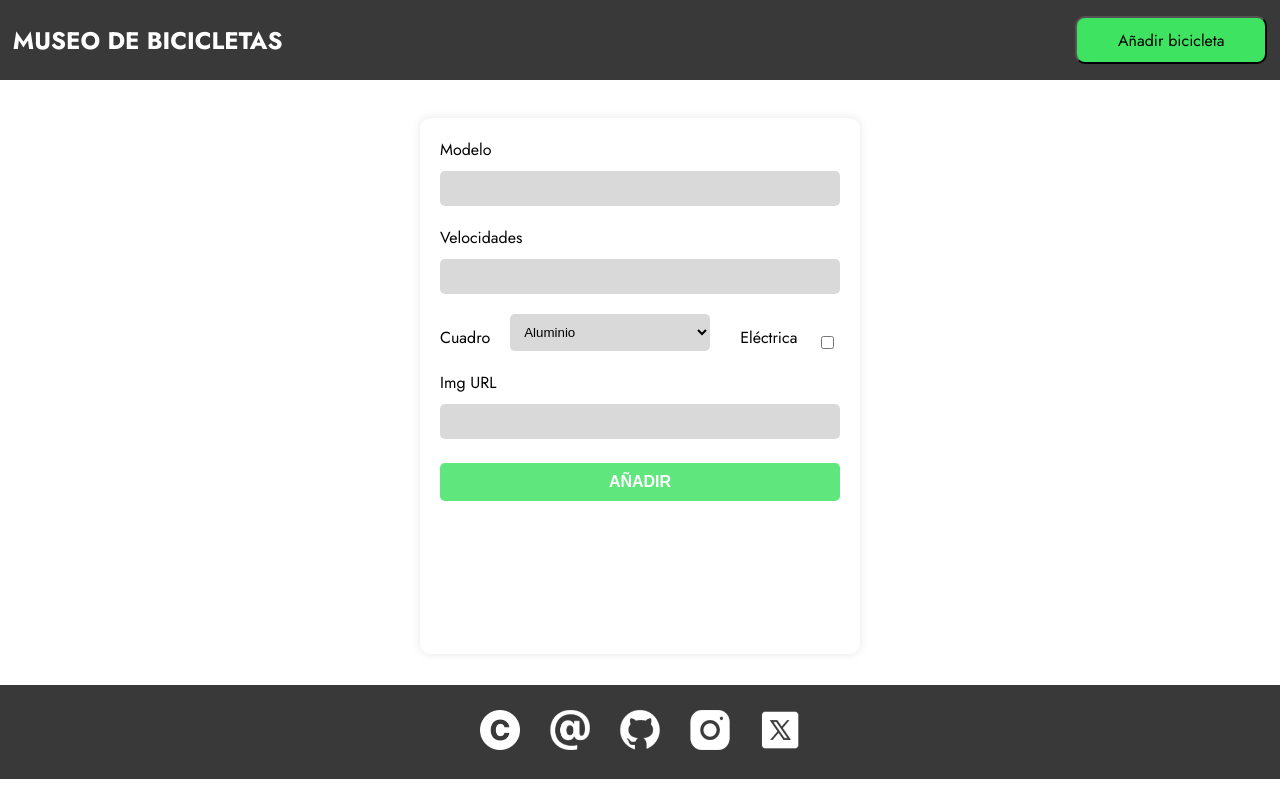
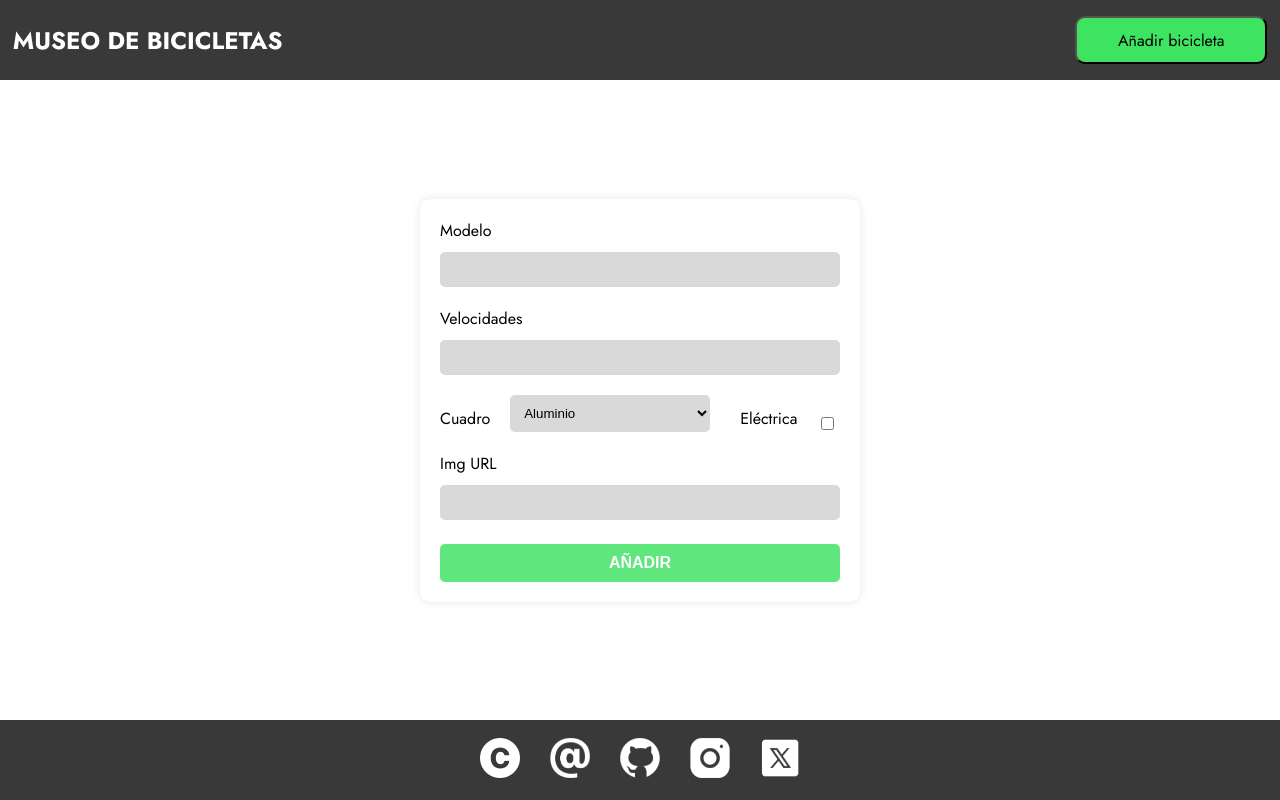
Before and after one commit to SarayAnta/proyecto05-museo, a React (Vite) app: page /NewItem in a window 1280 px wide. Built offline with nearby package versions, Linux system fonts and the light colour scheme.

Commit message:
modified form style

```diff
--- a/src/components/footer/footer.jsx
+++ b/src/components/footer/footer.jsx
@@ -11,11 +11,10 @@ import Twitter from '../../assets/img/TwitterX.png';
 // Cambiado "Footer" por "footer" para coincidir con el nombre de la etiqueta HTML
 const FooterContainer = styled.footer`
   background-color: #393939;
-  padding: 20px;
   display: flex;
   justify-content: center;
   align-items: center;
-  margin-top: -1vh;
+  height: 10vh;
 
   img {
     margin: 0 10px;
--- a/src/components/newitem/NewItem.jsx
+++ b/src/components/newitem/NewItem.jsx
@@ -5,6 +5,11 @@ import styled from 'styled-components';
 
 
 const StyledNewItem = styled.div`
+
+height: 80vh;
+display: flex;
+align-items: center;
+
 body {
     max-height: 100%;
   }
@@ -12,7 +17,6 @@ body {
   form {
     font-family: 'Jost', sans-serif;
     max-width: 400px;
-    height: 62vh;
     margin: 0 auto;
     margin-top: 3%;
     margin-bottom: 3%;
@@ -117,7 +121,6 @@ const NewItem = () => {
 
     return (
         <StyledNewItem>
-
         <form onSubmit={handleSubmit(onSubmit)}>
             <div>
                 <label>Modelo</label>
```
